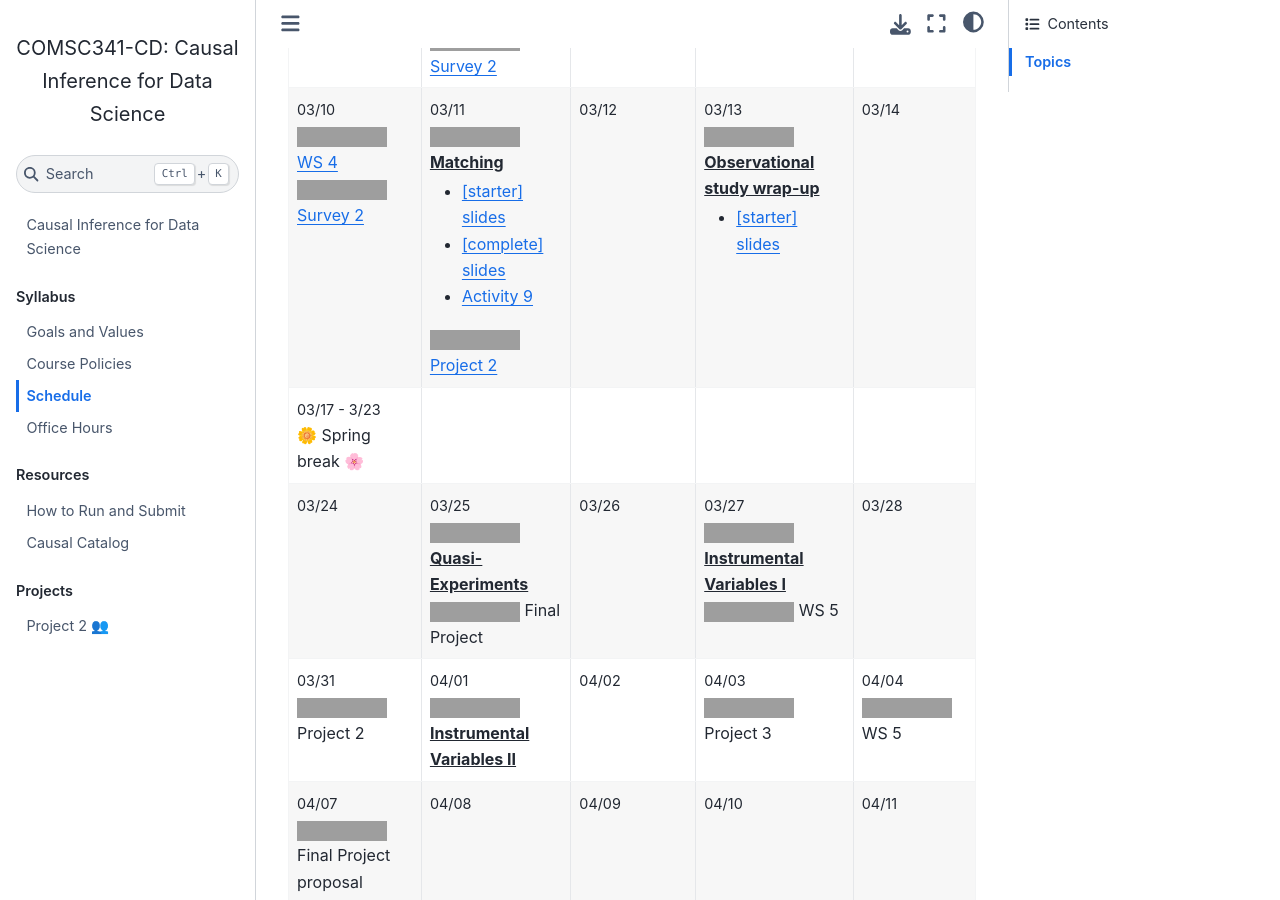
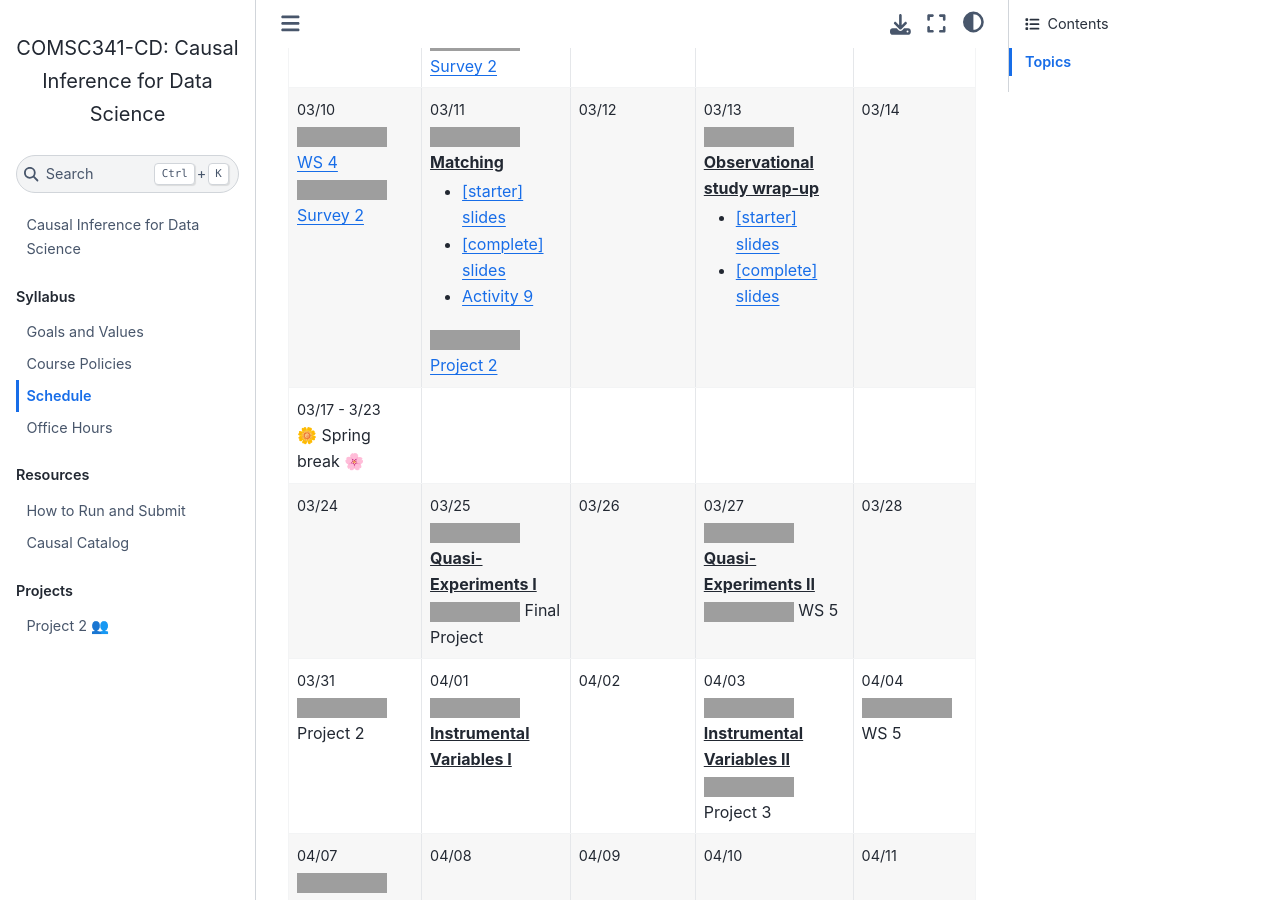
Before and after one commit to comsc341cd/comsc341cd.github.io, a Jupyter Book: the page built from syllabus/schedule.md, in a window 1280 px wide and 900 px high, scrolled down 3470 px. Built offline with Jupyter Book 1.0.4 settings and Sphinx 7.4.7 and the Sphinx Book theme 1.1.4, drawn with Linux system fonts in a browser that asks for light colours; pages that are not in the unit, such as notebooks, are missing from menus; grey boxes are pictures that could not be loaded.

```diff
--- a/_toc.yml
+++ b/_toc.yml
@@ -28,7 +28,7 @@ parts:
       - file: worksheets/ws1_solution.ipynb
       - file: worksheets/ws2_solution.ipynb
       - file: worksheets/ws3_solution.ipynb
-
+      - file: worksheets/ws4_solution.ipynb
   - caption: Projects
     chapters:
       - file: projects/proj1.ipynb
--- a/syllabus/schedule.md
+++ b/syllabus/schedule.md
@@ -112,7 +112,7 @@ A list of topics we will cover can be found below. Note that topics may be subje
     - <small>03/11</small><br>![](https://img.shields.io/badge/Class:-1f77b4) <b><u>Matching</u></b><ul style="margin-top:-1em;"><li>[[starter] slides](https://moodle.mtholyoke.edu/pluginfile.php/1453901/mod_resource/content/1/lec11-matching-starter.pdf)</li><li>[[complete] slides](https://moodle.mtholyoke.edu/pluginfile.php/1453939/mod_resource/content/1/lec11-matching.pdf)</li><li>[Activity 9](activity9)</li></ul>![](https://img.shields.io/badge/Released:-2ca02c) [Project 2](proj2)
     - <small>03/12</small>
 
-    - <small>03/13</small><br>![](https://img.shields.io/badge/Class:-1f77b4) <b><u>Observational study wrap-up</u></b><ul style="margin-top:-1em;"><li>[[starter] slides](https://moodle.mtholyoke.edu/pluginfile.php/1454275/mod_resource/content/1/lec12-observational_study_wrapup-starter.pdf)</li></ul>
+    - <small>03/13</small><br>![](https://img.shields.io/badge/Class:-1f77b4) <b><u>Observational study wrap-up</u></b><ul style="margin-top:-1em;"><li>[[starter] slides](https://moodle.mtholyoke.edu/pluginfile.php/1454275/mod_resource/content/1/lec12-observational_study_wrapup-starter.pdf)</li><li>[[complete] slides](https://moodle.mtholyoke.edu/pluginfile.php/1454398/mod_resource/content/1/lec12-observational_study_wrapup.pdf)</li></ul>
     - <small>03/14</small>
 
 *
@@ -125,16 +125,16 @@ A list of topics we will cover can be found below. Note that topics may be subje
 
 *
     - <small>03/24</small>
-    - <small>03/25</small><br>![](https://img.shields.io/badge/Class:-1f77b4) <b><u>Quasi-Experiments</u></b><br>![](https://img.shields.io/badge/Released:-2ca02c) Final Project
+    - <small>03/25</small><br>![](https://img.shields.io/badge/Class:-1f77b4) <b><u>Quasi-Experiments I</u></b><br>![](https://img.shields.io/badge/Released:-2ca02c) Final Project
     - <small>03/26</small>
-    - <small>03/27</small><br>![](https://img.shields.io/badge/Class:-1f77b4) <b><u>Instrumental Variables I</u></b><br>![](https://img.shields.io/badge/Released:-2ca02c) WS 5
+    - <small>03/27</small><br>![](https://img.shields.io/badge/Class:-1f77b4) <b><u>Quasi-Experiments II</u></b><br>![](https://img.shields.io/badge/Released:-2ca02c) WS 5
     - <small>03/28</small>
 
 *
     - <small>03/31</small><br>![](https://img.shields.io/badge/Due:-d62728) Project 2
-    - <small>04/01</small><br>![](https://img.shields.io/badge/Class:-1f77b4) <b><u>Instrumental Variables II</u></b>
+    - <small>04/01</small><br>![](https://img.shields.io/badge/Class:-1f77b4)<b><u>Instrumental Variables I</u></b>
     - <small>04/02</small>
-    - <small>04/03</small><br>![](https://img.shields.io/badge/Released:-2ca02c) Project 3
+    - <small>04/03</small><br>![](https://img.shields.io/badge/Class:-1f77b4) <b><u>Instrumental Variables II</u></b><br>![](https://img.shields.io/badge/Released:-2ca02c) Project 3
     - <small>04/04</small><br>![](https://img.shields.io/badge/Due:-d62728) WS 5
 
 
```
Also changed, not shown: 1 other file.
